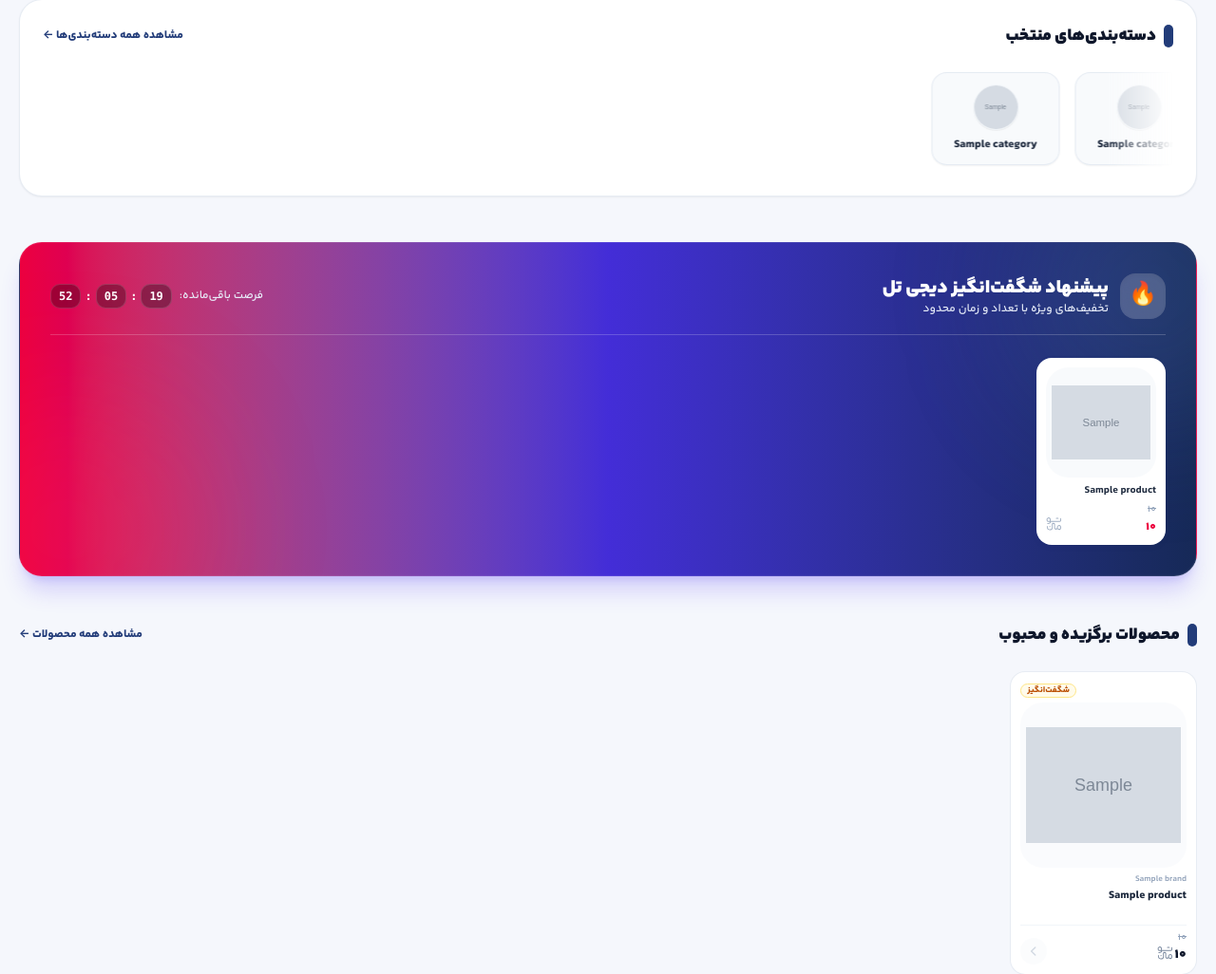
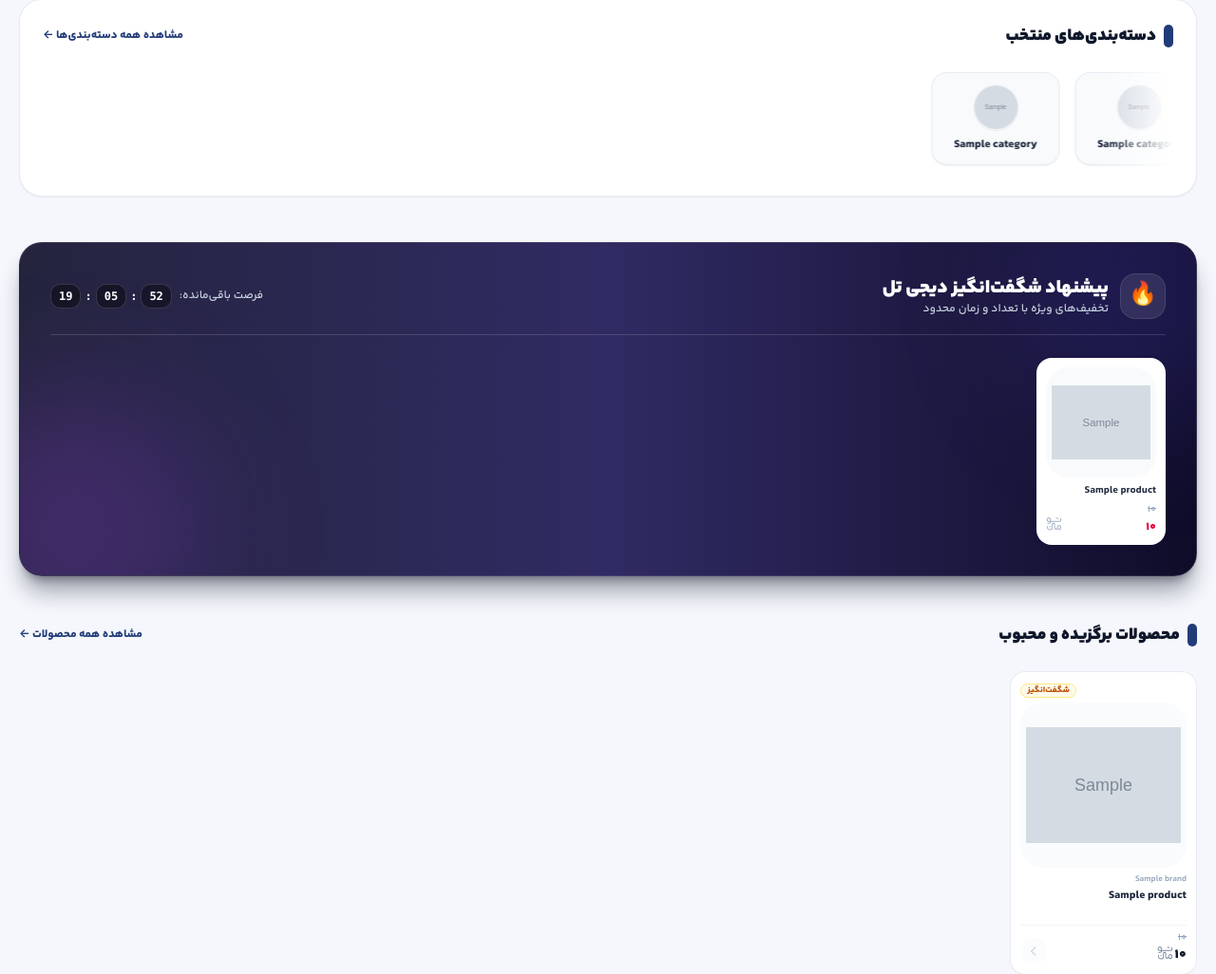
Before and after one commit to AmirhArabi/digitell, a Django app: page / in a window 1280 px wide. Shown: the part 841-1867 px from the top of the page at 95% size. Run offline with Django 5.2, Linux system fonts and the light colour scheme; tables that the repository leaves empty hold one stand-in row (values such as "Sample post"); grey boxes marked "Sample" are stand-in pictures; style sheets or scripts are compiled from the project's sources.

Commit message:
تنظیم نمایش ۶ محصول در اسلایدرهای دسکتاپ، ۸ محصول در شگفت‌انگیز، اصلاح گرادیانت و جهت شمارش معکوس

```diff
--- a/home/views.py
+++ b/home/views.py
@@ -19,30 +19,30 @@
     special_offers = Product.objects.filter(
         is_active=True,
         is_special_offer=True
-    ).select_related('category', 'brand').prefetch_related('images')[:6]
+    ).select_related('category', 'brand').prefetch_related('images')[:8]
 
     # Featured products
     featured_products = Product.objects.filter(
         is_active=True,
         is_featured=True
-    ).select_related('category', 'brand').prefetch_related('images')[:8]
+    ).select_related('category', 'brand').prefetch_related('images')[:6]
 
     # Smartphones category products
     smartphone_products = Product.objects.filter(
         is_active=True,
         category__slug='smartphones'
-    ).select_related('category', 'brand')[:4]
+    ).select_related('category', 'brand')[:6]
 
     # Laptops & Gaming
     laptop_gaming_products = Product.objects.filter(
         is_active=True,
         category__slug__in=['laptops', 'gaming']
-    ).select_related('category', 'brand')[:4]
+    ).select_related('category', 'brand')[:6]
 
     # Latest products (جدیدترین محصولات)
     latest_products = Product.objects.filter(
         is_active=True
-    ).select_related('category', 'brand').prefetch_related('images').order_by('-created_at')[:8]
+    ).select_related('category', 'brand').prefetch_related('images').order_by('-created_at')[:6]
 
     # Brands for marquee
     brands = Brand.objects.filter(is_active=True).order_by('order')
--- a/templates/home/index.html
+++ b/templates/home/index.html
@@ -154,38 +154,39 @@
         {% endcache %}
     </section>
 
-    <!-- Special Offers Box (پیشنهاد شگفت‌انگیز دیجی تل - گرادیانت مدرن برند و رنگ‌های مکمل) -->
+    <!-- Special Offers Box (پیشنهاد شگفت‌انگیز دیجی تل) -->
     {% if special_offers %}
     <section
-        class="relative overflow-hidden rounded-3xl bg-gradient-to-l from-blue-700 via-indigo-700 to-rose-600 p-6 sm:p-8 text-white shadow-xl shadow-indigo-600/20 border border-white/10">
+        style="background: #0f0c29; background: -webkit-linear-gradient(to right, #24243e, #302b63, #0f0c29); background: linear-gradient(to right, #24243e, #302b63, #0f0c29);"
+        class="relative overflow-hidden rounded-3xl p-6 sm:p-8 text-white shadow-xl shadow-slate-900/40 border border-white/10">
         <!-- Ambient decorative glow -->
-        <div class="pointer-events-none absolute -top-24 -right-24 w-72 h-72 rounded-full bg-blue-400/20 blur-3xl"></div>
-        <div class="pointer-events-none absolute -bottom-24 -left-24 w-72 h-72 rounded-full bg-rose-500/25 blur-3xl"></div>
+        <div class="pointer-events-none absolute -top-24 -right-24 w-72 h-72 rounded-full bg-indigo-500/15 blur-3xl"></div>
+        <div class="pointer-events-none absolute -bottom-24 -left-24 w-72 h-72 rounded-full bg-purple-500/20 blur-3xl"></div>
 
-        <div class="relative z-10 flex flex-col md:flex-row md:items-center justify-between gap-4 mb-6 pb-4 border-b border-white/20">
+        <div class="relative z-10 flex flex-col md:flex-row md:items-center justify-between gap-4 mb-6 pb-4 border-b border-white/15">
             <div class="flex items-center gap-3">
                 <div
-                    class="w-12 h-12 rounded-2xl bg-white/20 backdrop-blur-md flex items-center justify-center text-2xl shadow-inner">
+                    class="w-12 h-12 rounded-2xl bg-white/10 backdrop-blur-md flex items-center justify-center text-2xl border border-white/10 shadow-inner">
                     🔥
                 </div>
                 <div>
                     <h2 class="text-xl font-black">پیشنهاد شگفت‌انگیز دیجی تل</h2>
-                    <p class="text-xs text-blue-100">تخفیف‌های ویژه با تعداد و زمان محدود</p>
+                    <p class="text-xs text-slate-300">تخفیف‌های ویژه با تعداد و زمان محدود</p>
                 </div>
             </div>
 
             <div class="flex items-center gap-2">
-                <span class="text-xs text-blue-100">فرصت باقی‌مانده:</span>
-                <div class="flex items-center gap-1 font-mono text-xs font-bold" id="special-timer-container">
-                    <span id="special-timer-hours" class="bg-black/30 backdrop-blur-xs px-2 py-1 rounded-md min-w-[28px] text-center inline-block border border-white/15 transition-transform duration-200">12</span>:
-                    <span id="special-timer-minutes" class="bg-black/30 backdrop-blur-xs px-2 py-1 rounded-md min-w-[28px] text-center inline-block border border-white/15 transition-transform duration-200">45</span>:
-                    <span id="special-timer-seconds" class="bg-black/30 backdrop-blur-xs px-2 py-1 rounded-md min-w-[28px] text-center inline-block border border-white/15 transition-transform duration-200">30</span>
+                <span class="text-xs text-slate-300">فرصت باقی‌مانده:</span>
+                <div class="flex items-center gap-1 font-mono text-xs font-bold" id="special-timer-container" dir="ltr">
+                    <span id="special-timer-hours" class="bg-black/40 backdrop-blur-xs px-2 py-1 rounded-md min-w-[28px] text-center inline-block border border-white/15 transition-transform duration-200">12</span>:
+                    <span id="special-timer-minutes" class="bg-black/40 backdrop-blur-xs px-2 py-1 rounded-md min-w-[28px] text-center inline-block border border-white/15 transition-transform duration-200">45</span>:
+                    <span id="special-timer-seconds" class="bg-black/40 backdrop-blur-xs px-2 py-1 rounded-md min-w-[28px] text-center inline-block border border-white/15 transition-transform duration-200">30</span>
                 </div>
             </div>
         </div>
 
-        <!-- Products row in special offer (Mobile Slider / Desktop Grid) -->
-        <div class="relative z-10 flex sm:grid overflow-x-auto sm:overflow-visible sm:grid-cols-4 md:grid-cols-5 lg:grid-cols-7 xl:grid-cols-8 gap-2.5 sm:gap-3 pb-3 sm:pb-0 no-scrollbar snap-x snap-mandatory -mx-2 px-2 sm:mx-0 sm:px-0">
+        <!-- Products row in special offer (Mobile Slider / Desktop 8 Products Grid) -->
+        <div class="relative z-10 flex sm:grid overflow-x-auto sm:overflow-visible sm:grid-cols-4 md:grid-cols-4 lg:grid-cols-8 xl:grid-cols-8 gap-2.5 sm:gap-3 pb-3 sm:pb-0 no-scrollbar snap-x snap-mandatory -mx-2 px-2 sm:mx-0 sm:px-0">
             {% for product in special_offers %}
             <a href="{{ product.get_absolute_url }}"
                 class="shrink-0 w-[130px] sm:w-auto snap-start bg-white rounded-2xl p-2 sm:p-2.5 text-slate-800 flex flex-col justify-between hover:scale-102 transition shadow-sm group">
@@ -225,7 +226,7 @@
     </section>
     {% endif %}
 
-    <!-- Featured Products Section -->
+    <!-- Featured Products Section (نمایش ۶ محصول در ویوپورت دسکتاپ) -->
     <section>
         <div class="flex items-center justify-between mb-6">
             <h2 class="font-black text-lg text-slate-900 flex items-center gap-2">
@@ -237,7 +238,7 @@
             </a>
         </div>
 
-        <div class="flex sm:grid overflow-x-auto sm:overflow-visible sm:grid-cols-3 md:grid-cols-4 lg:grid-cols-5 xl:grid-cols-6 gap-2.5 sm:gap-3 pb-3 sm:pb-0 no-scrollbar snap-x snap-mandatory -mx-4 px-4 sm:mx-0 sm:px-0">
+        <div class="flex sm:grid overflow-x-auto sm:overflow-visible sm:grid-cols-3 md:grid-cols-3 lg:grid-cols-6 xl:grid-cols-6 gap-2.5 sm:gap-3 pb-3 sm:pb-0 no-scrollbar snap-x snap-mandatory -mx-4 px-4 sm:mx-0 sm:px-0">
             {% for product in featured_products %}
             <div class="shrink-0 w-[140px] sm:w-auto snap-start flex flex-col">
                 {% include 'products/partials/product_card.html' with product=product %}
@@ -300,7 +301,7 @@
             </a>
         </div>
 
-        <div class="flex sm:grid overflow-x-auto sm:overflow-visible sm:grid-cols-3 md:grid-cols-4 lg:grid-cols-5 xl:grid-cols-6 gap-2.5 sm:gap-3 pb-3 sm:pb-0 no-scrollbar snap-x snap-mandatory -mx-4 px-4 sm:mx-0 sm:px-0">
+        <div class="flex sm:grid overflow-x-auto sm:overflow-visible sm:grid-cols-2 md:grid-cols-3 lg:grid-cols-6 xl:grid-cols-6 gap-2.5 sm:gap-3 pb-3 sm:pb-0 no-scrollbar snap-x snap-mandatory -mx-4 px-4 sm:mx-0 sm:px-0">
             {% for product in latest_products %}
             <div class="shrink-0 w-[140px] sm:w-auto snap-start flex flex-col">
                 {% include 'products/partials/product_card.html' with product=product %}
@@ -322,7 +323,7 @@
         {% endfor %}
     </div>
 
-    <!-- Smartphones Category Row -->
+    <!-- Smartphones Category Row (نمایش ۶ محصول در ویوپورت دسکتاپ) -->
     {% if smartphone_products %}
     <section>
         <div class="flex items-center justify-between mb-6">
@@ -336,7 +337,7 @@
             </a>
         </div>
 
-        <div class="flex sm:grid overflow-x-auto sm:overflow-visible sm:grid-cols-3 md:grid-cols-4 lg:grid-cols-5 xl:grid-cols-6 gap-2.5 sm:gap-3 pb-3 sm:pb-0 no-scrollbar snap-x snap-mandatory -mx-4 px-4 sm:mx-0 sm:px-0">
+        <div class="flex sm:grid overflow-x-auto sm:overflow-visible sm:grid-cols-2 md:grid-cols-3 lg:grid-cols-6 xl:grid-cols-6 gap-2.5 sm:gap-3 pb-3 sm:pb-0 no-scrollbar snap-x snap-mandatory -mx-4 px-4 sm:mx-0 sm:px-0">
             {% for product in smartphone_products %}
             <div class="shrink-0 w-[140px] sm:w-auto snap-start flex flex-col">
                 {% include 'products/partials/product_card.html' with product=product %}
@@ -346,7 +347,7 @@
     </section>
     {% endif %}
 
-    <!-- Laptops & Gaming Category Row -->
+    <!-- Laptops & Gaming Category Row (نمایش ۶ محصول در ویوپورت دسکتاپ) -->
     {% if laptop_gaming_products %}
     <section>
         <div class="flex items-center justify-between mb-6">
@@ -360,7 +361,7 @@
             </a>
         </div>
 
-        <div class="flex sm:grid overflow-x-auto sm:overflow-visible sm:grid-cols-3 md:grid-cols-4 lg:grid-cols-5 xl:grid-cols-6 gap-2.5 sm:gap-3 pb-3 sm:pb-0 no-scrollbar snap-x snap-mandatory -mx-4 px-4 sm:mx-0 sm:px-0">
+        <div class="flex sm:grid overflow-x-auto sm:overflow-visible sm:grid-cols-2 md:grid-cols-3 lg:grid-cols-6 xl:grid-cols-6 gap-2.5 sm:gap-3 pb-3 sm:pb-0 no-scrollbar snap-x snap-mandatory -mx-4 px-4 sm:mx-0 sm:px-0">
             {% for product in laptop_gaming_products %}
             <div class="shrink-0 w-[140px] sm:w-auto snap-start flex flex-col">
                 {% include 'products/partials/product_card.html' with product=product %}
```
